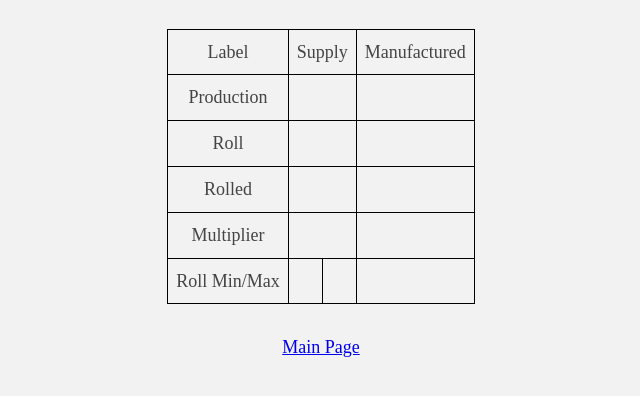
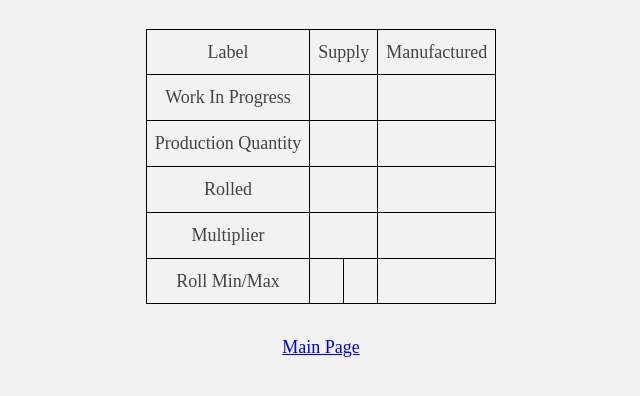
Before and after one commit to PA-DATA-GP/parade-of-trades, a Flask app: template templates/spectate.html in a window 1280 px wide. Shown: the part 243-639 px from the top of the page, without its empty margins (319-959 px from the left). Run offline with Flask 2, Linux system fonts and the light colour scheme; the template is opened without the code that fills it, so the values that code supplies are empty.

Commit message:
rename v2

```diff
--- a/templates/gm.html
+++ b/templates/gm.html
@@ -38,7 +38,7 @@
 				<td colspan="2">Manufactured</td>
 			</thead>
 			<tr>
-				<td>Production</td>
+				<td>Work In Progress</td>
 				<td colspan="2" id='supply'>{{ game.supply }}</td>
 				{% for wrk in game.workers %}
 					<td colspan="2" id='wrk-{{ loop.index0 }}-buffer'>{{ wrk.buffer }}</td>
@@ -46,7 +46,7 @@
 				<td colspan="2" id="end-amount">{{ game.end_amount }}</td>
 			</tr>
 			<tr>
-				<td>Work In Progress</td>
+				<td>Production Quantity</td>
 				<td colspan="2" id='supply-roll'>{{ game.supply_roll }}</td>
 				{% for wrk in game.workers %}
 					<td colspan="2" id='wrk-{{ loop.index0 }}-roll'>{{ wrk.roll_num }}</td>
--- a/templates/player.html
+++ b/templates/player.html
@@ -34,7 +34,7 @@
 				<td colspan="2">Manufactured</td>
 			</thead>
 			<tr>
-				<td>Production</td>
+				<td>Work In Progress</td>
 				<td colspan="2" id='supply'>{{ game.supply }}</td>
 				{% for wrk in game.workers %}
 					<td colspan="2" id='wrk-{{ loop.index0 }}-buffer'>{{ wrk.buffer }}</td>
@@ -42,7 +42,7 @@
 				<td colspan="2" id="end-amount">{{ game.end_amount }}</td>
 			</tr>
 			<tr>
-				<td>Work In Progress</td>
+				<td>Production Quantity</td>
 				<td colspan="2" id='supply-roll'>{{ game.supply_roll }}</td>
 				{% for wrk in game.workers %}
 					<td colspan="2" id='wrk-{{ loop.index0 }}-roll'>{{ wrk.roll_num }}</td>
--- a/templates/spectate.html
+++ b/templates/spectate.html
@@ -27,7 +27,7 @@
 				<td colspan="2">Manufactured</td>
 			</thead>
 			<tr>
-				<td>Production</td>
+				<td>Work In Progress</td>
 				<td colspan="2" id='supply'>{{ game.supply }}</td>
 				{% for wrk in game.workers %}
 					<td colspan="2" id='wrk-{{ loop.index0 }}-buffer'>{{ wrk.buffer }}</td>
@@ -35,7 +35,7 @@
 				<td colspan="2" id="end-amount">{{ game.end_amount }}</td>
 			</tr>
 			<tr>
-				<td>Roll</td>
+				<td>Production Quantity</td>
 				<td colspan="2" id='supply-roll'>{{ game.supply_roll }}</td>
 				{% for wrk in game.workers %}
 					<td colspan="2" id='wrk-{{ loop.index0 }}-roll'>{{ wrk.roll_num }}</td>
```
